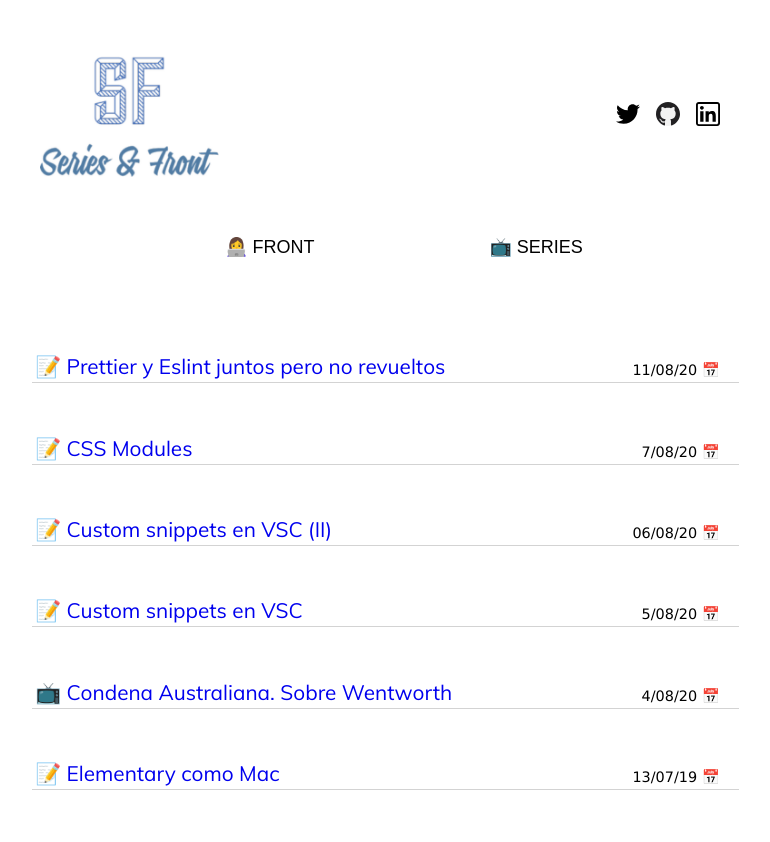
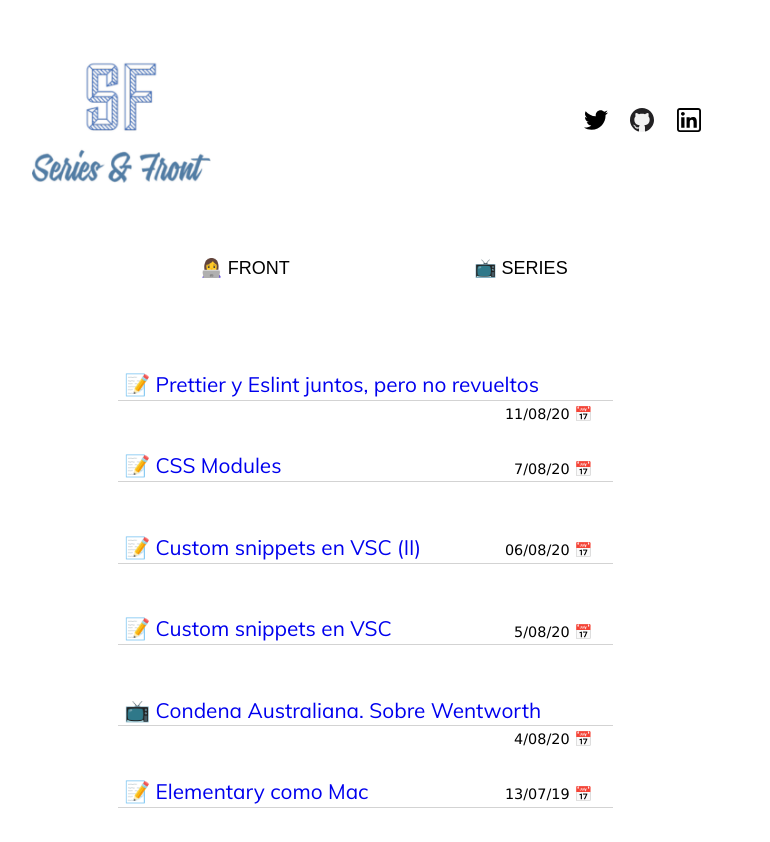
Before and after one commit to DianaIT/blog, a Next.js app: page / in a window 1280 px wide. Shown: the top 842 px of the page, without its empty margins (256-1026 px from the left). Built offline with nearby package versions, Linux system fonts and the light colour scheme.

Commit message:
component postPreview added

```diff
--- a/_includes/header.js
+++ b/_includes/header.js
@@ -1,8 +1,9 @@
+import React from "react"
 import Head from "next/head"
 import styles from "./styles"
 import Link from "next/link"
 
-export default function Header() {
+function Header() {
   return (
     <>
       <Head>
@@ -38,3 +39,5 @@ export default function Header() {
     </>
   )
 }
+
+export default React.memo(Header)
--- a/_includes/styles.js
+++ b/_includes/styles.js
@@ -10,6 +10,7 @@ export default css`
   header {
     display: flex;
     width: 100vh;
+    align-items: center;
     justify-content: space-between;
     margin: 0.3rem;
   }
--- a/_layout/styles.js
+++ b/_layout/styles.js
@@ -15,18 +15,18 @@ export const styles = css.global`
   }
 
   main {
-    min-height: 100vh;
+    margin: 0 auto;
     width: 100vh;
-    margin: 0 auto;
     padding: 1rem 0.5rem;
     display: flex;
     flex-direction: column;
+    align-items: center;
   }
 
   * {
     box-sizing: border-box;
-    margin: 0.1;
-    padding: 0.1;
+    margin: 0.1rem;
+    padding: 0.1rem;
   }
 
   h1 {
@@ -88,61 +88,6 @@ export const blog = css`
     font-size: 18px;
   }
 
-  div {
-    display: none;
-  }
-
-  ul.articles {
-    list-style: none;
-    width: 100vh;
-  }
-
-  a.articles {
-    text-decoration: none;
-    font-size: 1.3rem;
-    font-weight: bold;
-    font-family: "Mulish", sans-serif;
-    font-weight: 400;
-  }
-
-  li.articles {
-    margin: 3rem 0;
-    padding: 0.5rem;
-    border-bottom: 1px solid lightgrey;
-    width: 93%;
-  }
-
-  span.articles {
-    font-family: Verdana;
-    font-size: 0.8rem;
-    padding: 1rem;
-    padding-left: 0;
-    float: right;
-  }
-
-  @media (min-width: 1000px) {
-    div {
-      display: block;
-    }
-
-    span.articles {
-      font-size: 0.9rem;
-      margin-left: 0;
-      margin-top: -7px;
-    }
-
-    li.articles {
-      padding: 0.2rem;
-      display: block;
-    }
-
-    /*     li.articles:hover {
-      transform: scale(1.1);
-    } */
-
-    a.articles {
-      font-size: 1.3rem;
-    }
   }
 `
 /* MIRAR POR QUÉ PASA ESTO */
@@ -155,10 +100,9 @@ export const post = css`
   }
   article {
     font-family: Verdana;
-    width: 90vh;
+    width: 95%;
     margin: 0 auto;
-    font-size: 1.6rem;
-    max-width: 650px;
+    font-size: 1.2rem;
   }
 
   :global(code) {
@@ -176,10 +120,10 @@ export const post = css`
 
   @media (min-width: 1000px) {
     article {
-      width: 80%;
       color: #333;
       font-size: 18px;
       line-height: 28px;
+      width: 90%;
     }
 
     :global(code) {
--- a/_posts/Prettier-y-Eslint-juntos-pero-no-revueltos.md
+++ b/_posts/Prettier-y-Eslint-juntos-pero-no-revueltos.md
@@ -1,10 +1,10 @@
 ---
 id: 6
-title: "📝 Prettier y Eslint juntos pero no revueltos"
-tag: 📝
+title: "📝 Prettier y Eslint juntos, pero no revueltos"
 author: "DianaIT"
 date: "11/08/20"
 updateAt: ""
+tag: "front"
 ---
 
 **Prettier** y **ESLint** se pelean entre ellos porque los dos se preocupan por formatear tu código, pero con la configuración adecuada puedes tener lo mejor de cada uno en todos tus proyectos.
--- /dev/null
+++ b/components/postPreview/index.js
@@ -0,0 +1,18 @@
+import React from "react"
+import Link from "next/link"
+import Styles from "./styles"
+function postPreview({ post }) {
+  return (
+    <>
+      <li className="articles">
+        <Link href={"posts/" + post.slug}>
+          <a className="articles">{post.title}</a>
+        </Link>
+        <span className="articles"> {post.date} 📅 </span>
+      </li>
+      <style jsx>{Styles}</style>
+    </>
+  )
+}
+
+export default React.memo(postPreview)
--- /dev/null
+++ b/components/postPreview/styles.js
@@ -0,0 +1,61 @@
+import css from "styled-jsx/css"
+
+export default css`
+  @font-face {
+    font-family: "Mulish";
+    src: url("../../fonts/Mulish-Regular.ttf");
+  }
+
+  div {
+    display: none;
+  }
+
+  ul.articles {
+    list-style: none;
+    width: 100vh;
+  }
+
+  a.articles {
+    text-decoration: none;
+    font-size: 1.3rem;
+    font-weight: bold;
+    font-family: "Mulish", sans-serif, Verdana;
+    font-weight: 400;
+  }
+
+  li.articles {
+    margin: 3rem 0;
+    padding: 0.5rem;
+    border-bottom: 1px solid lightgrey;
+    width: 93%;
+  }
+
+  span.articles {
+    font-family: Verdana;
+    font-size: 0.8rem;
+    padding: 1rem;
+    padding-left: 0;
+    float: right;
+  }
+
+  @media (min-width: 1000px) {
+    div {
+      display: block;
+    }
+
+    span.articles {
+      font-size: 0.9rem;
+      margin-left: 0;
+      margin-top: -7px;
+    }
+
+    li.articles {
+      padding: 0.2rem;
+      display: block;
+    }
+
+    a.articles {
+      font-size: 1.3rem;
+    }
+  }
+`
--- a/pages/index.js
+++ b/pages/index.js
@@ -1,8 +1,8 @@
-import Link from "next/link"
 import DefaultLayout from "@layout/default"
 import { blog } from "@layout/styles"
 import { getAllPosts, getPostsByTag } from "pages/api"
 import { useState, useEffect } from "react"
+import PostPreview from "components/postPreview/index"
 
 export default function Home(props) {
   const [tag, setTag] = useState("all")
@@ -27,7 +27,6 @@ export default function Home(props) {
   useEffect(() => {
     async function fetchData() {
       const response = await getAllPosts()
-
       setPosts(response)
     }
     fetchData()
@@ -64,14 +63,7 @@ export default function Home(props) {
         </div>
         <ul className="articles">
           {posts.map(function (post, idx) {
-            return (
-              <li className="articles" key={idx}>
-                <Link href={"posts/" + post.slug}>
-                  <a className="articles">{post.title}</a>
-                </Link>
-                <span className="articles"> {post.date} 📅 </span>
-              </li>
-            )
+            return <PostPreview post={post} key={idx} />
           })}
         </ul>
         <style jsx>{blog}</style>
@@ -79,16 +71,3 @@ export default function Home(props) {
     </>
   )
 }
-
-/*
-export async function getStaticProps() {
-  const allPosts = await getAllPosts()
-
-  return {
-    props: {
-      posts: allPosts,
-    },
-  }
-}
-
-*/
```
